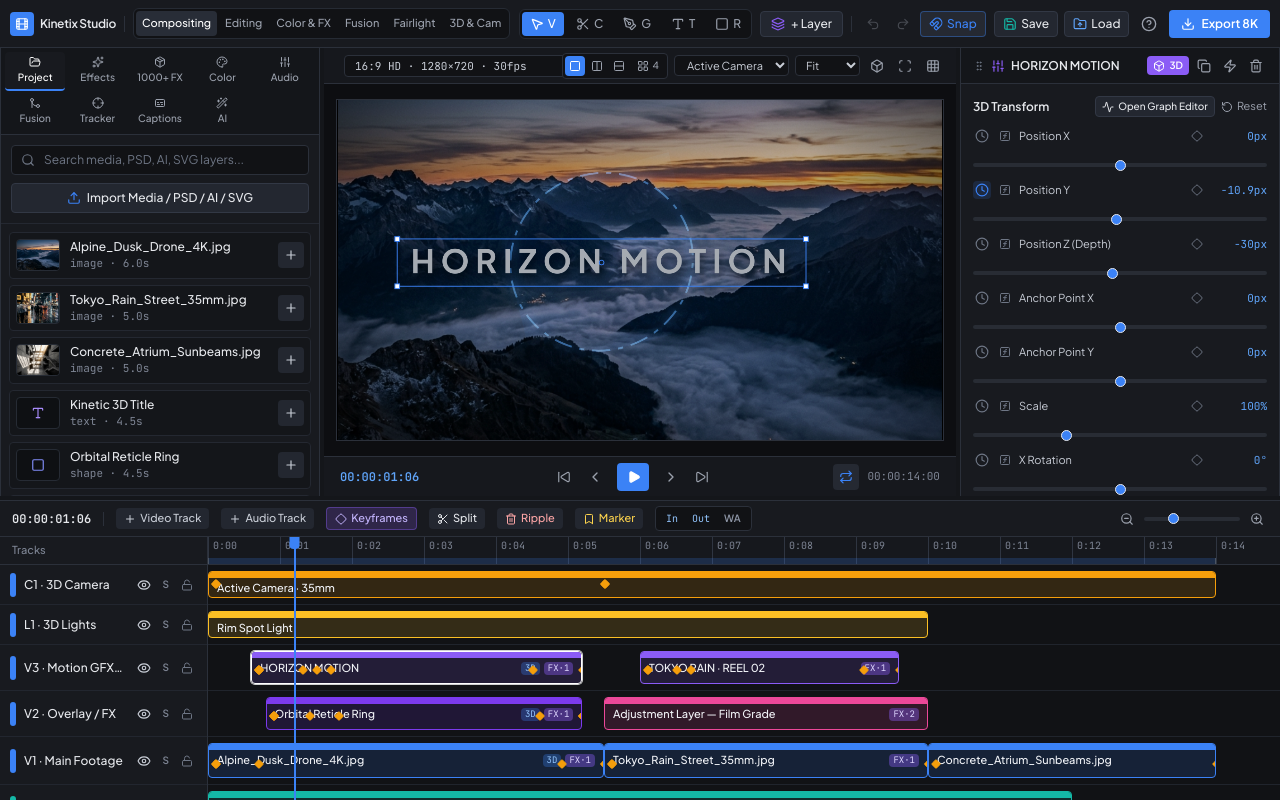
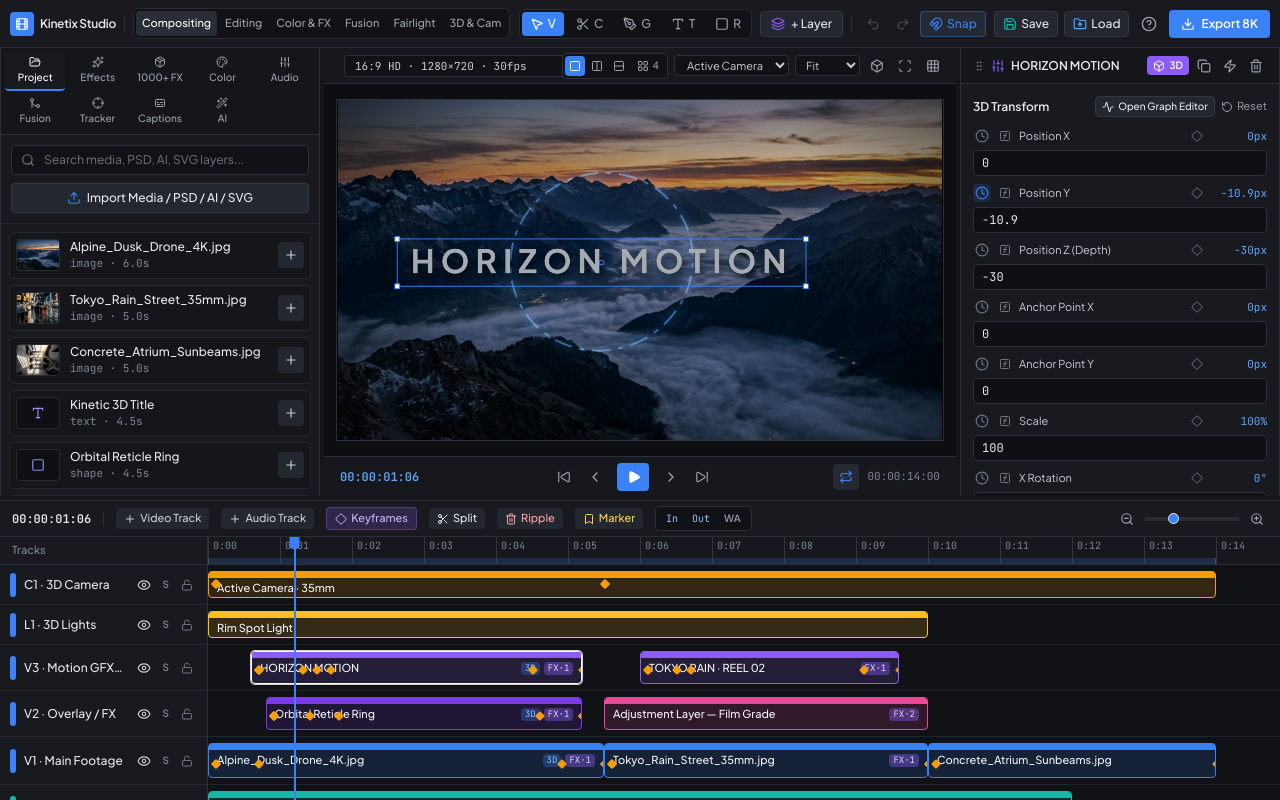
Before and after one commit to nazim-assdi/Kinetix-Studio, a React (Vite) app: page / in a window 1280 px wide. Built offline with nearby package versions, Linux system fonts and the light colour scheme.

Commit message:
Remove transform clamps and add shape dimension controls

```diff
--- a/src/components/EffectControlsPanel.tsx
+++ b/src/components/EffectControlsPanel.tsx
@@ -109,22 +109,25 @@ interface EffectControlsPanelProps {
 const BASE_ROWS: {
   prop: AnimatableProperty;
   label: string;
-  min: number;
-  max: number;
+  min?: number;
+  max?: number;
   step: number;
   unit: string;
   only3D?: boolean;
+  onlyShape?: boolean;
 }[] = [
-  { prop: 'x', label: 'Position X', min: -800, max: 800, step: 1, unit: 'px' },
-  { prop: 'y', label: 'Position Y', min: -500, max: 500, step: 1, unit: 'px' },
-  { prop: 'z', label: 'Position Z (Depth)', min: -600, max: 600, step: 1, unit: 'px', only3D: true },
-  { prop: 'anchorX', label: 'Anchor Point X', min: -400, max: 400, step: 1, unit: 'px' },
-  { prop: 'anchorY', label: 'Anchor Point Y', min: -300, max: 300, step: 1, unit: 'px' },
-  { prop: 'scale', label: 'Scale', min: 10, max: 300, step: 1, unit: '%' },
-  { prop: 'rotationX', label: 'X Rotation', min: -180, max: 180, step: 1, unit: '°', only3D: true },
-  { prop: 'rotationY', label: 'Y Rotation', min: -180, max: 180, step: 1, unit: '°', only3D: true },
-  { prop: 'rotation', label: 'Z Rotation', min: -360, max: 360, step: 1, unit: '°' },
+  { prop: 'x', label: 'Position X', step: 1, unit: 'px' },
+  { prop: 'y', label: 'Position Y', step: 1, unit: 'px' },
+  { prop: 'z', label: 'Position Z (Depth)', step: 1, unit: 'px', only3D: true },
+  { prop: 'anchorX', label: 'Anchor Point X', step: 1, unit: 'px' },
+  { prop: 'anchorY', label: 'Anchor Point Y', step: 1, unit: 'px' },
+  { prop: 'scale', label: 'Scale', step: 1, unit: '%' },
+  { prop: 'rotationX', label: 'X Rotation', step: 1, unit: '°', only3D: true },
+  { prop: 'rotationY', label: 'Y Rotation', step: 1, unit: '°', only3D: true },
+  { prop: 'rotation', label: 'Z Rotation', step: 1, unit: '°' },
   { prop: 'opacity', label: 'Opacity', min: 0, max: 100, step: 1, unit: '%' },
+  { prop: 'shapeWidth', label: 'Shape Width', min: 1, step: 1, unit: 'px', onlyShape: true },
+  { prop: 'shapeHeight', label: 'Shape Height', min: 1, step: 1, unit: 'px', onlyShape: true },
 ];
 
 export const EffectControlsPanel: React.FC<EffectControlsPanelProps> = ({
@@ -213,7 +216,7 @@ export const EffectControlsPanel: React.FC<EffectControlsPanelProps> = ({
     selectedClip.kind !== 'light';
   const showTransform = selectedClip.kind !== 'audio' && selectedClip.kind !== 'adjustment';
   const visibleRows = BASE_ROWS.filter(
-    (r) => !r.only3D || selectedClip.is3D || selectedClip.kind === 'camera' || selectedClip.kind === 'light'
+    (r) => (!r.only3D || selectedClip.is3D || selectedClip.kind === 'camera' || selectedClip.kind === 'light') && (!r.onlyShape || selectedClip.kind === 'shape')
   );
   const parentCandidates = allClips.filter(
     (c) => c.id !== selectedClip.id && c.kind !== 'audio'
@@ -403,20 +406,18 @@ export const EffectControlsPanel: React.FC<EffectControlsPanelProps> = ({
                     </div>
 
                     <input
-                      type="range"
+                      type="number"
                       aria-label={row.label}
                       min={row.min}
                       max={row.max}
                       step={row.step}
-                      value={Math.max(row.min, Math.min(row.max, val))}
-                      onChange={(e) =>
-                        onUpdateProperty(
-                          selectedClip.id,
-                          row.prop,
-                          Number(e.target.value)
-                        )
-                      }
-                      className="w-full studio-slider"
+                      value={val}
+                      onChange={(e) => {
+                        if (e.target.value !== '' && Number.isFinite(Number(e.target.value))) {
+                          onUpdateProperty(selectedClip.id, row.prop, Number(e.target.value));
+                        }
+                      }}
+                      className="w-full bg-[#0E1013] border border-[#2B303A] rounded px-2 py-1 text-xs font-mono-tabular text-[#E6E8EC] focus:border-[#3B82F6] focus:outline-none"
                     />
 
                     {expr !== undefined && (
@@ -1189,15 +1190,14 @@ export const EffectControlsPanel: React.FC<EffectControlsPanelProps> = ({
                             Width ({mask.width}%)
                           </label>
                           <input
-                            type="range"
+                            type="number"
                             aria-label="Mask Width"
-                            min={10}
-                            max={100}
+                            min={1}
                             value={mask.width}
                             onChange={(e) =>
                               patchMask({ width: Number(e.target.value) })
                             }
-                            className="w-full studio-slider"
+                            className="w-full bg-[#0E1013] border border-[#2B303A] rounded px-2 py-1 text-xs text-[#E6E8EC]"
                           />
                         </div>
                         <div>
@@ -1205,7 +1205,7 @@ export const EffectControlsPanel: React.FC<EffectControlsPanelProps> = ({
                             Height ({mask.height}%)
                           </label>
                           <input
-                            type="range"
+                            type="number"
                             aria-label="Mask Height"
                             min={10}
                             max={100}
@@ -1221,10 +1221,9 @@ export const EffectControlsPanel: React.FC<EffectControlsPanelProps> = ({
                             Offset X ({mask.x}%)
                           </label>
                           <input
-                            type="range"
+                            type="number"
                             aria-label="Mask Offset X"
-                            min={-50}
-                            max={50}
+
                             value={mask.x}
                             onChange={(e) =>
                               patchMask({ x: Number(e.target.value) })
@@ -1237,10 +1236,9 @@ export const EffectControlsPanel: React.FC<EffectControlsPanelProps> = ({
                             Feather ({mask.feather}px)
                           </label>
                           <input
-                            type="range"
+                            type="number"
                             aria-label="Mask Feather"
                             min={0}
-                            max={80}
                             value={mask.feather}
                             onChange={(e) =>
                               patchMask({ feather: Number(e.target.value) })
```
